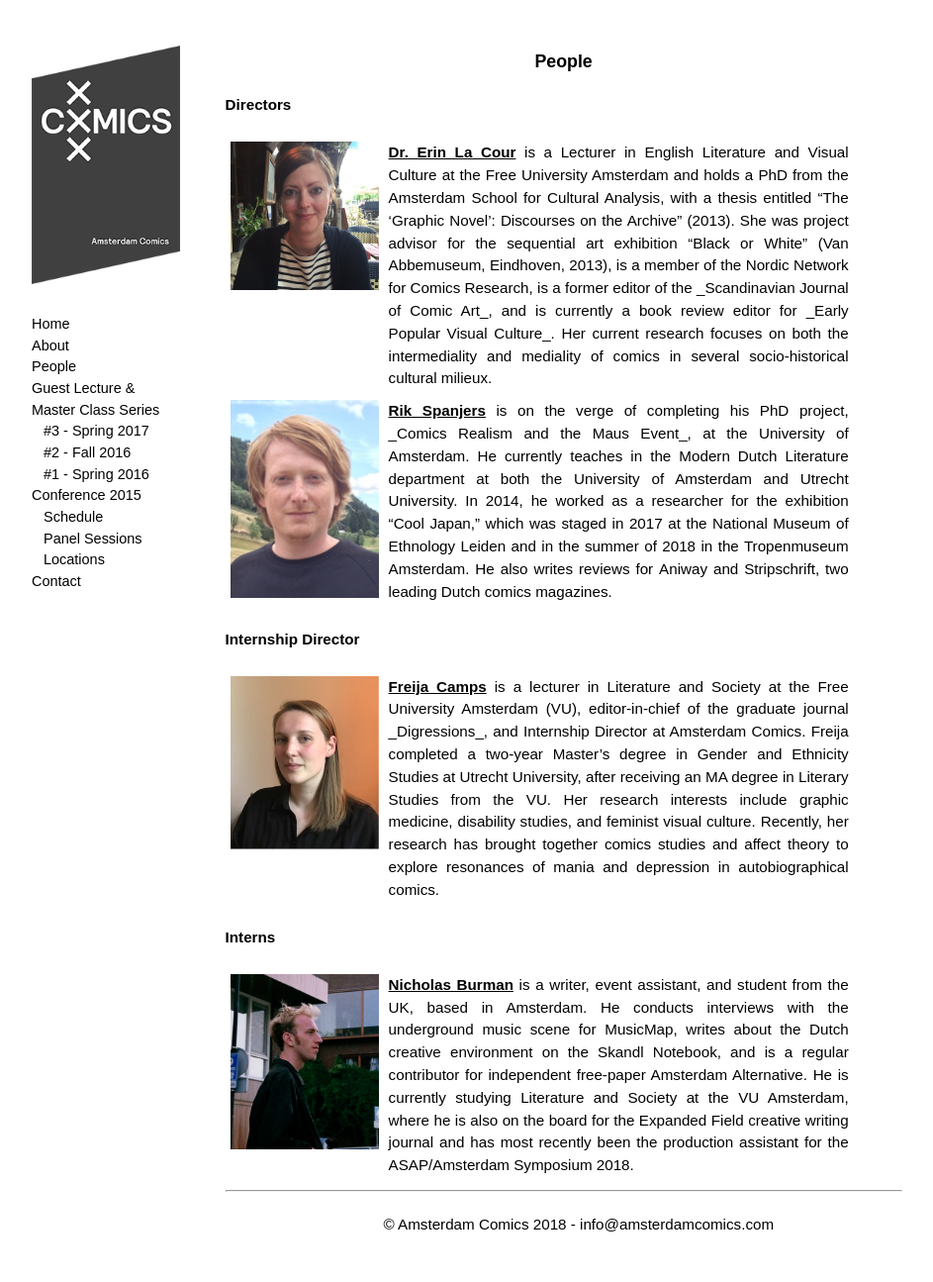
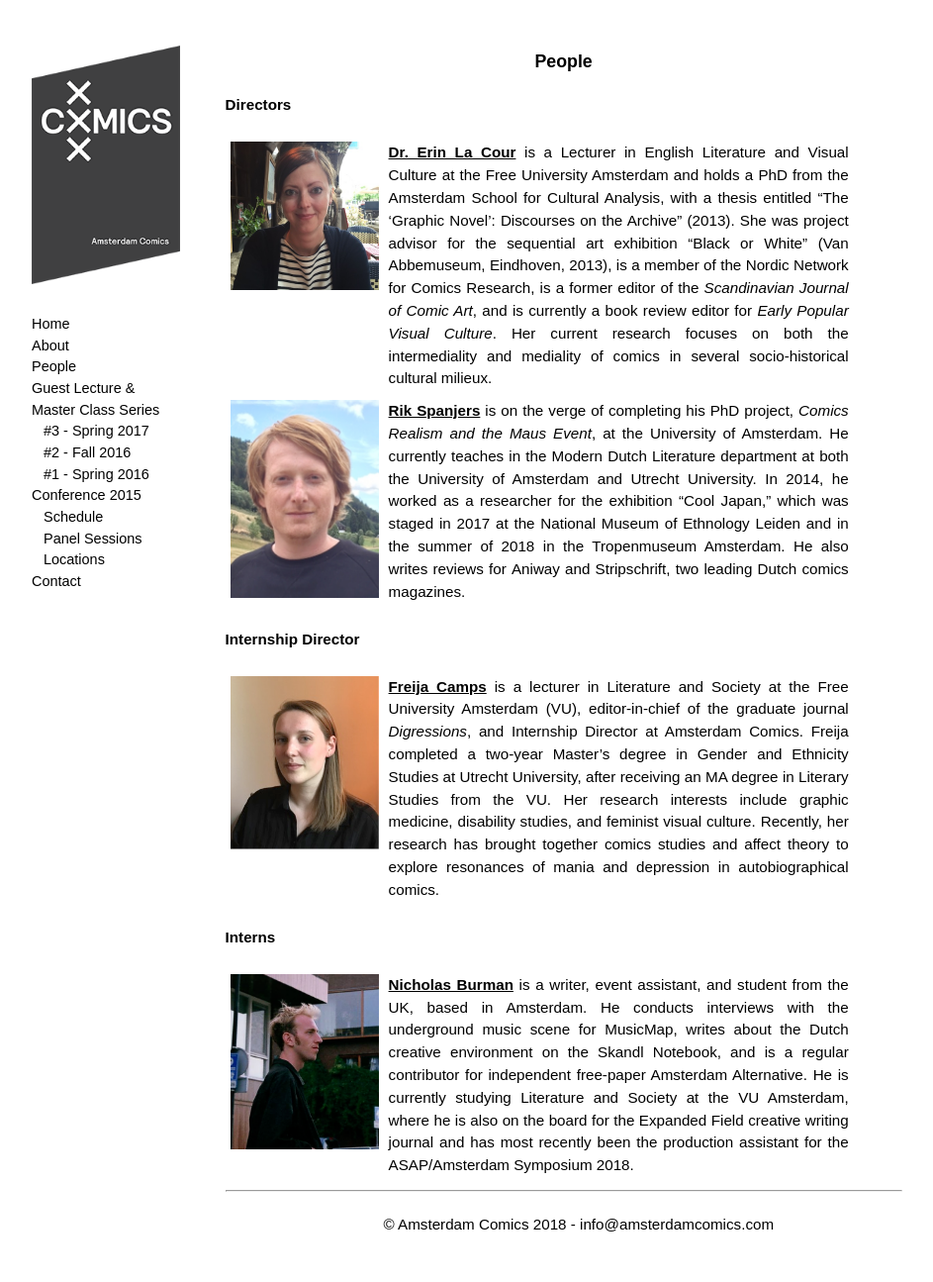
Before and after one commit to amsterdamcomics/amsterdamcomics.github.io, a Jekyll site: the page built from people.md, in a window 1280 px wide. Shown: the whole page at 99% size, without its empty margins (152-1095 px from the left). Built offline with Jekyll 4.4.1, drawn with Linux system fonts in a browser that asks for light colours.

```diff
--- a/people.md
+++ b/people.md
@@ -12,13 +12,13 @@ published: true
 <div class="bio">
 	<img src="{{ site.url }}/img/Erin.jpg"/>
 	<div class="b">
-	<b><a href="https://research.vu.nl/en/persons/el-la-cour">Dr. Erin La Cour</a></b> is a Lecturer in English Literature and Visual Culture at the Free University Amsterdam and holds a PhD from the Amsterdam School for Cultural Analysis, with a thesis entitled “The ‘Graphic Novel’: Discourses on the Archive” (2013). She was project advisor for the sequential art exhibition “Black or White” (Van Abbemuseum, Eindhoven, 2013), is a member of the Nordic Network for Comics Research, is a former editor of the _Scandinavian Journal of Comic Art_, and is currently a book review editor for _Early Popular Visual Culture_. Her current research focuses on both the intermediality and mediality of comics in several socio-historical cultural milieux.
+	<b><a href="https://research.vu.nl/en/persons/el-la-cour">Dr. Erin La Cour</a></b> is a Lecturer in English Literature and Visual Culture at the Free University Amsterdam and holds a PhD from the Amsterdam School for Cultural Analysis, with a thesis entitled “The ‘Graphic Novel’: Discourses on the Archive” (2013). She was project advisor for the sequential art exhibition “Black or White” (Van Abbemuseum, Eindhoven, 2013), is a member of the Nordic Network for Comics Research, is a former editor of the <i>Scandinavian Journal of Comic Art</i>, and is currently a book review editor for <i>Early Popular Visual Culture</i>. Her current research focuses on both the intermediality and mediality of comics in several socio-historical cultural milieux.
 	</div>
 </div>
 <div class="bio">
 	<img src="{{ site.url }}/img/Rik.png"/>
 	<div class="b">
-		<b><a href="http://www.uva.nl/profiel/s/p/r.spanjers/r.spanjers.html">Rik Spanjers</a></b> is on the verge of completing his PhD project, _Comics Realism and the Maus Event_, at the University of Amsterdam. He currently teaches in the Modern Dutch Literature department at both the University of Amsterdam and Utrecht University. In 2014, he worked as a researcher for the exhibition “Cool Japan,” which was staged in 2017 at the National Museum of Ethnology Leiden and in the summer of 2018 in the Tropenmuseum Amsterdam. He also writes reviews for Aniway and Stripschrift, two leading Dutch comics magazines.
+		<b><a href="http://www.uva.nl/profiel/s/p/r.spanjers/r.spanjers.html">Rik Spanjers</a></b> is on the verge of completing his PhD project, <i>Comics Realism and the Maus Event</i>, at the University of Amsterdam. He currently teaches in the Modern Dutch Literature department at both the University of Amsterdam and Utrecht University. In 2014, he worked as a researcher for the exhibition “Cool Japan,” which was staged in 2017 at the National Museum of Ethnology Leiden and in the summer of 2018 in the Tropenmuseum Amsterdam. He also writes reviews for Aniway and Stripschrift, two leading Dutch comics magazines.
 	</div>
 </div>
 
@@ -27,7 +27,7 @@ published: true
 <div class="bio">
 	<img src="{{ site.url }}/img/Freija.jpg"/>
 	<div class="b">
-		<b><a href="https://research.vu.nl/en/persons/freija-camps">Freija Camps</a></b> is a lecturer in Literature and Society at the Free University Amsterdam (VU), editor-in-chief of the graduate journal _Digressions_, and Internship Director at Amsterdam Comics. Freija completed a two-year Master’s degree in Gender and Ethnicity Studies at Utrecht University, after receiving an MA degree in Literary Studies from the VU. Her research interests include graphic medicine, disability studies, and feminist visual culture. Recently, her research has brought together comics studies and affect theory to explore resonances of mania and depression in autobiographical comics.
+		<b><a href="https://research.vu.nl/en/persons/freija-camps">Freija Camps</a></b> is a lecturer in Literature and Society at the Free University Amsterdam (VU), editor-in-chief of the graduate journal <i>Digressions</i>, and Internship Director at Amsterdam Comics. Freija completed a two-year Master’s degree in Gender and Ethnicity Studies at Utrecht University, after receiving an MA degree in Literary Studies from the VU. Her research interests include graphic medicine, disability studies, and feminist visual culture. Recently, her research has brought together comics studies and affect theory to explore resonances of mania and depression in autobiographical comics.
 	</div>
 </div>
 
```
